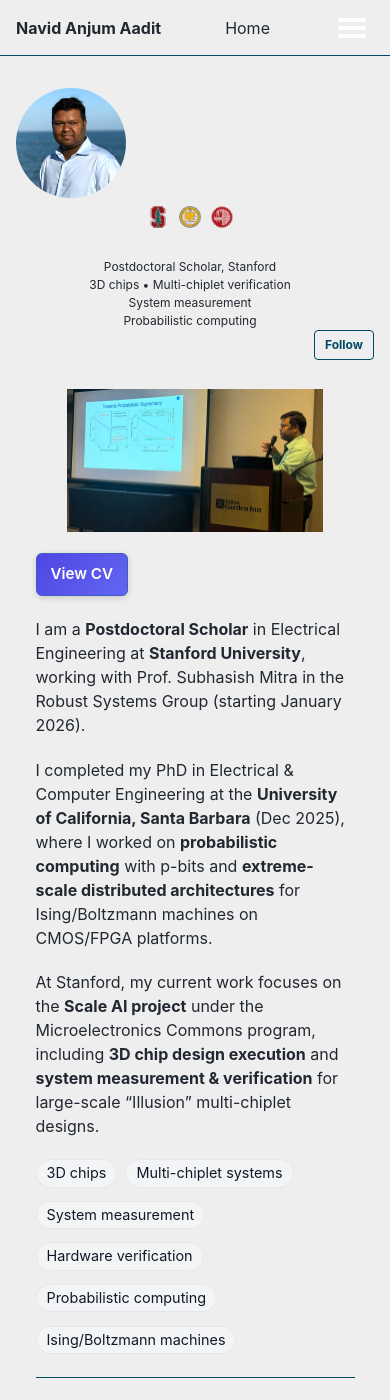
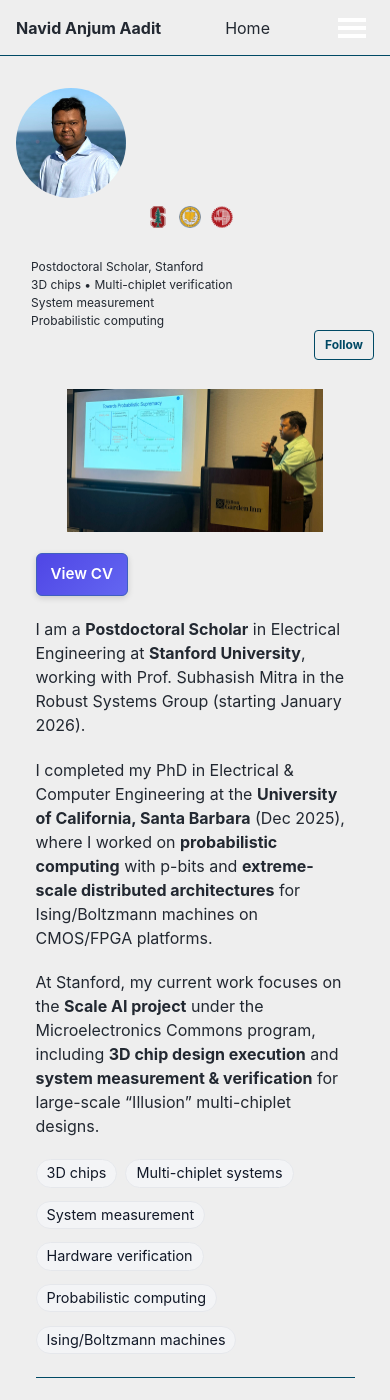
Before and after one commit to navidaadit/navidaadit.github.io, a Jekyll site: the page built from _pages/about.md, in a window 390 px wide and 1400 px high. Built offline with Jekyll 4.4.1, drawn with Linux system fonts in a browser that asks for light colours.

Commit message:
Fix author sidebar alignment and centering
Updated author sidebar styles for better alignment.

```diff
--- a/_sass/_custom.scss
+++ b/_sass/_custom.scss
@@ -36,13 +36,13 @@
 .page::after { content: ""; display: block; clear: both; }
 
 /* ===========================================================
-   AUTHOR SIDEBAR FIXES (Centering Avatar & Bio)
+   AUTHOR SIDEBAR FIXES
    =========================================================== */
 
 /* 1. Center the Avatar Image */
 .author__avatar {
   display: block;
-  text-align: center; /* Ensures container centers the img */
+  text-align: center; /* container centers the img */
 }
 
 .author__avatar img {
@@ -54,14 +54,7 @@
   display: block;
 }
 
-/* 2. Center the Name and Bio text */
-.sidebar .author__content,
-.sidebar .author__bio {
-  text-align: center !important;
-  width: 100%;
-}
-
-/* 3. Logos centered under avatar */
+/* 2. Center the Logos (Stanford/UCSB/BUET) */
 .sidebar .affil-logos{
   display: flex !important;
   width: 100% !important;
@@ -81,8 +74,14 @@
   display: block !important;
 }
 
-/* 4. KEY FIX: Keep Location/Email/Links Left-Aligned */
-/* We target the wrapper of the buttons/icons specifically */
+/* 3. LEFT ALIGN the Bio Text and Name */
+.sidebar .author__content,
+.sidebar .author__bio {
+  text-align: left !important; /* Forces left alignment */
+  width: 100%;
+}
+
+/* 4. Ensure Location/Links wrapper is also Left Aligned */
 .sidebar .author__urls-wrapper,
 .sidebar .author__urls {
   text-align: left !important;
@@ -93,11 +92,11 @@
 @media (max-width: 640px){
   .author__avatar img { width: 110px; height: 110px; }
 
-  /* Ensure bio text stays centered on mobile too */
+  /* Ensure bio text stays left aligned on mobile */
   .author__content, .author__bio {
       display: block;
       margin-top: 8px;
-      text-align: center !important;
+      text-align: left !important;
   }
 }
 
```
